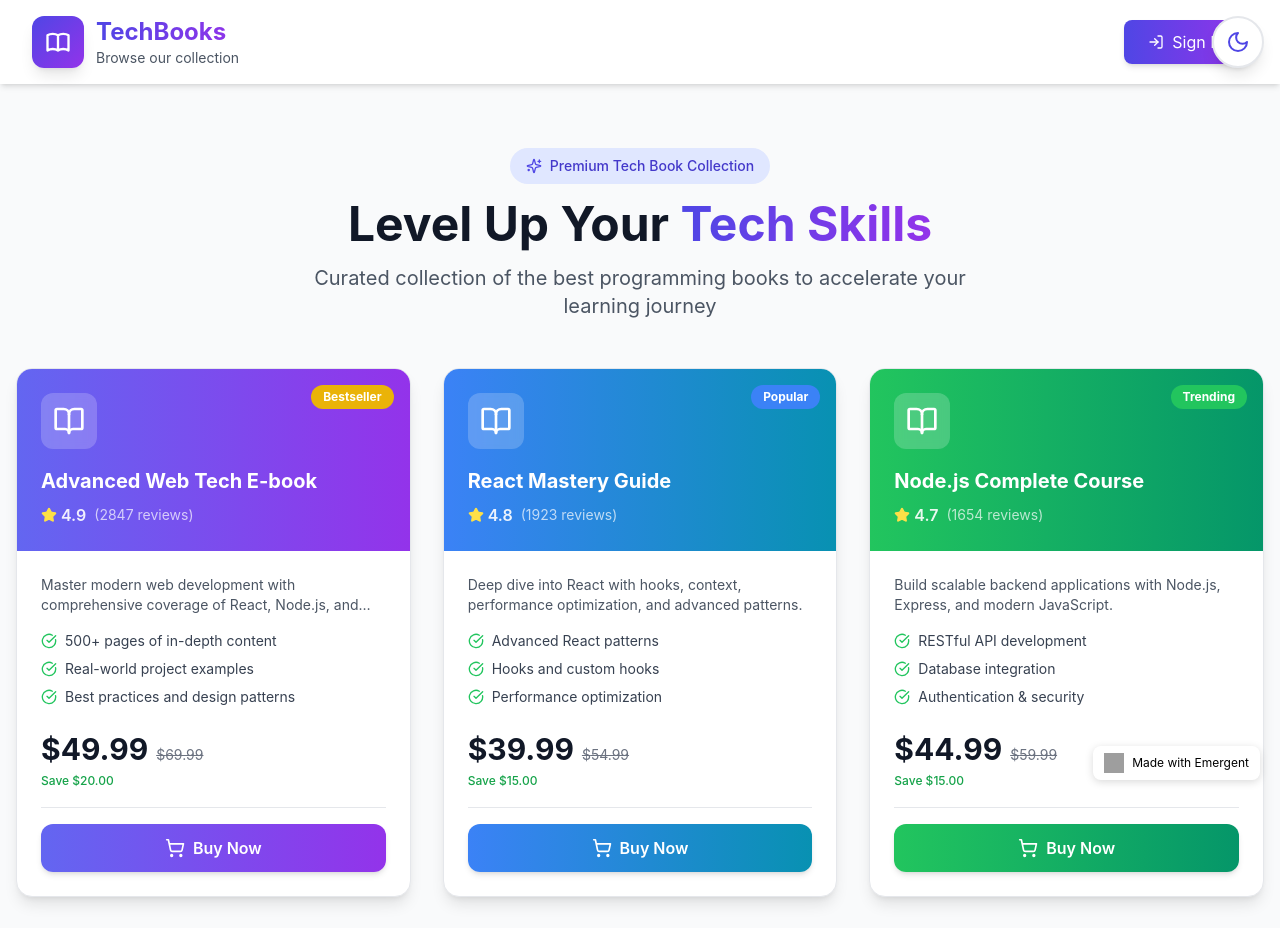
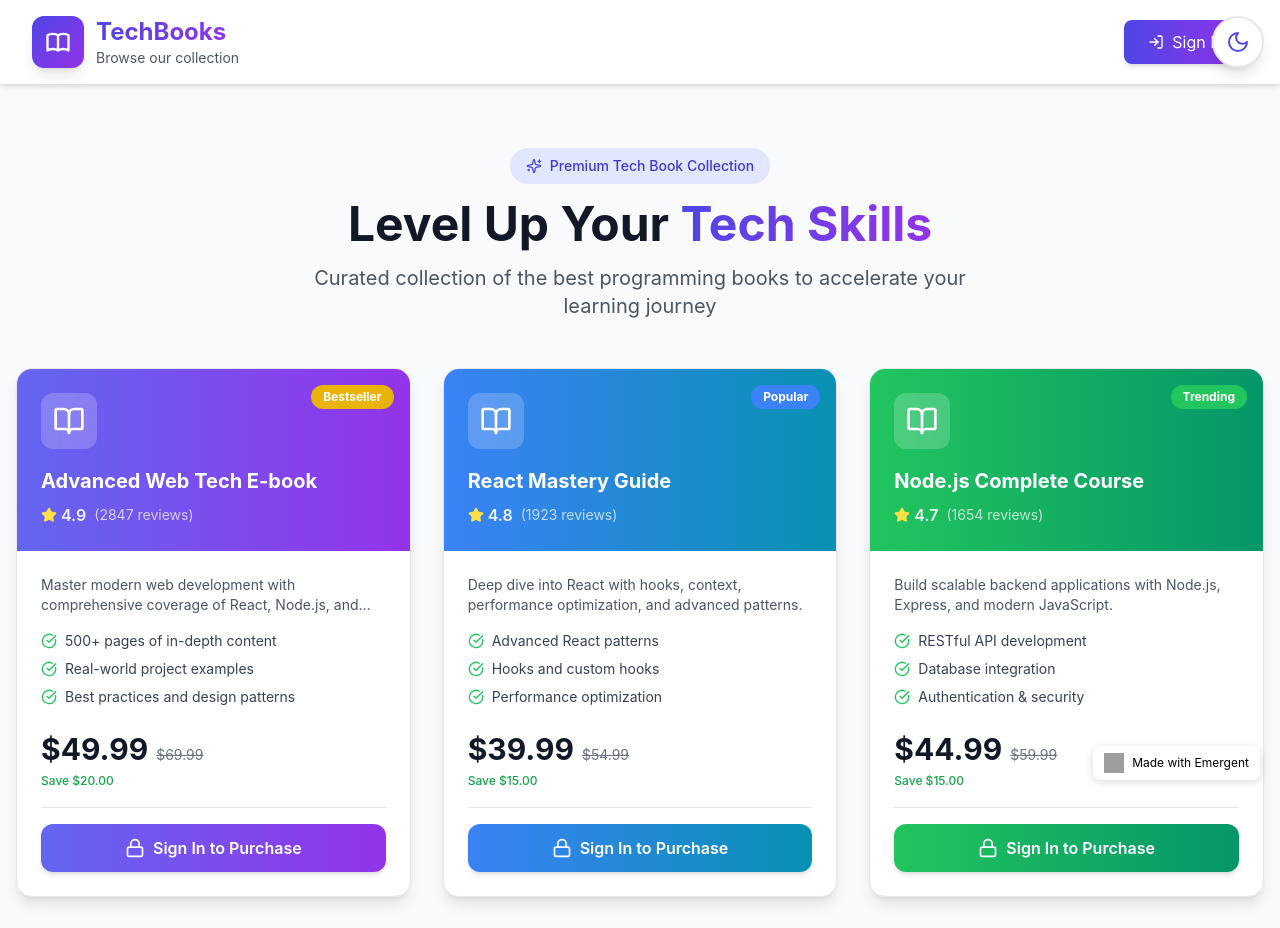
Before and after one commit to JustAd8/book-vendor-webapp, a React (Create React App) app in the folder frontend/: page / in a window 1280 px wide. Shown: the top 928 px of the page. Built offline with nearby package versions, Linux system fonts and the light colour scheme; grey boxes are pictures that could not be loaded.

Commit message:
auto-commit for b0b5b5a5-c7e4-435e-850d-9f5c6d39e261

```diff
--- a/frontend/src/components/Product.js
+++ b/frontend/src/components/Product.js
@@ -249,10 +249,15 @@ const Product = ({ onSignInRequired }) => {
                     <div className="w-5 h-5 border-2 border-white border-t-transparent rounded-full animate-spin"></div>
                     Processing...
                   </>
-                ) : (
+                ) : isAuthenticated ? (
                   <>
                     <ShoppingCart className="w-5 h-5" />
                     Buy Now
+                  </>
+                ) : (
+                  <>
+                    <Lock className="w-5 h-5" />
+                    Sign In to Purchase
                   </>
                 )}
               </button>
```
